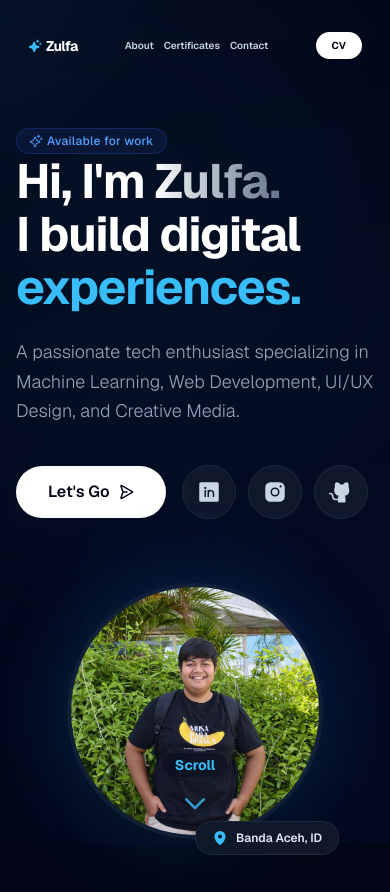
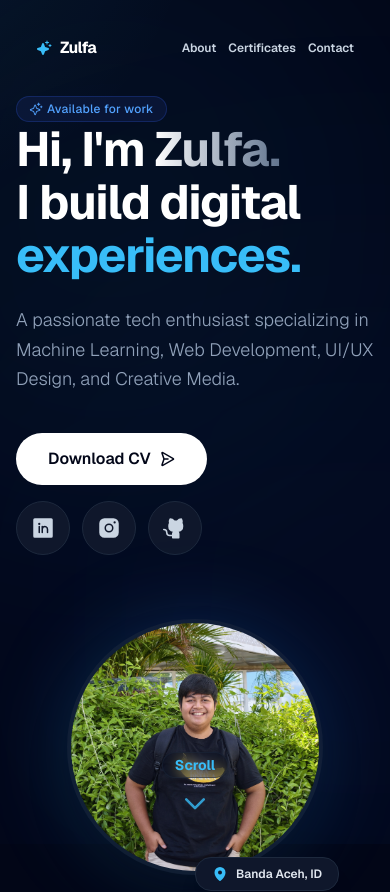
Before and after one commit to dimzulfaridha/myportfolio-website, a React (Vite) app: page / in a window 390 px wide. Shown: the top 892 px of the page. Built offline with nearby package versions, Linux system fonts and the light colour scheme.

Commit message:
Adjust mobile layout: move body up, remove mobile CV button, enlarge mobile nav texts, replace hero Let's Go with Download CV

```diff
--- a/src/App.jsx
+++ b/src/App.jsx
@@ -472,24 +472,23 @@ function App() {
             : "max-w-7xl bg-transparent border-transparent rounded-none md:rounded-full"
             }`}
         >
-          <div className={`flex justify-between items-center w-full gap-2 ${scrolled ? "px-3 py-2 md:px-6 md:py-3" : "px-3 py-2 md:px-2 md:py-2"}`}>
-            <a href="#" className="text-sm md:text-2xl font-bold tracking-tighter text-white flex items-center gap-1 md:gap-3 shrink-0 hover:text-accent transition-colors">
-              <Sparkle size={14} weight="fill" className="text-accent md:w-[24px] md:h-[24px]" />
+          <div className={`flex justify-between items-center w-full gap-4 ${scrolled ? "px-5 py-3 md:px-6 md:py-3" : "px-5 py-3 md:px-2 md:py-2"}`}>
+            <a href="#" className="text-base md:text-2xl font-bold tracking-tighter text-white flex items-center gap-2 md:gap-3 shrink-0 hover:text-accent transition-colors">
+              <Sparkle weight="fill" className="text-accent w-[16px] h-[16px] md:w-[24px] md:h-[24px]" />
               <span className="hidden md:inline">Di Muhammad Zulfa Ridha</span>
               <span className="md:hidden">Zulfa</span>
             </a>
 
             {/* Mobile Links - Visible only on Mobile */}
-            <div className={`md:hidden flex items-center justify-center gap-2.5 sm:gap-4 text-[10px] sm:text-xs font-semibold text-slate-300 transition-all duration-500`}>
+            <div className={`md:hidden flex items-center justify-end gap-3 font-semibold text-slate-300 transition-all duration-500 text-xs`}>
               <a href="#about" className="hover:text-white transition-colors">About</a>
               <a href="#showcase" className="hover:text-white transition-colors">Certificates</a>
               <a href="#contact" className="hover:text-white transition-colors">Contact</a>
             </div>
 
-            <div className="flex items-center shrink-0">
-              <a href="/CV a.n Di Muhammad Zulfa Ridha.pdf" download="CV a.n Di Muhammad Zulfa Ridha.pdf" className="bg-white hover:bg-slate-200 text-slate-950 px-4 py-1.5 md:px-8 md:py-3.5 rounded-full text-[10px] md:text-sm font-bold transition-all active:scale-95 shadow-sm whitespace-nowrap">
-                <span className="md:hidden">CV</span>
-                <span className="hidden md:inline">Download CV</span>
+            <div className="hidden md:flex items-center shrink-0">
+              <a href="/CV a.n Di Muhammad Zulfa Ridha.pdf" download="CV a.n Di Muhammad Zulfa Ridha.pdf" className="bg-white hover:bg-slate-200 text-slate-950 px-8 py-3.5 rounded-full text-sm font-bold transition-all active:scale-95 shadow-sm whitespace-nowrap">
+                Download CV
               </a>
             </div>
           </div>
@@ -523,7 +522,7 @@ function App() {
           </div>
         </div>
       </div>
-      <div className="max-w-7xl mx-auto px-4 sm:px-6 lg:px-8 relative z-10 pt-32 md:pt-20">
+      <div className="max-w-7xl mx-auto px-4 sm:px-6 lg:px-8 relative z-10 pt-24 md:pt-20">
 
         {/* Hero Section */}
         <section className="min-h-[calc(100vh-140px)] pb-40 md:pb-12 flex flex-col md:flex-row items-center justify-between gap-16 md:gap-12 relative mb-12">
@@ -556,8 +555,8 @@ function App() {
               <div className="flex gap-4 items-center flex-wrap">
                 <motion.a
                   variants={{ hidden: { opacity: 0, y: 20 }, visible: { opacity: 1, y: 0, transition: { duration: 0.8, ease: [0.32, 0.72, 0, 1] } } }}
-                  href="#about" className="bg-white hover:bg-slate-200 text-slate-950 font-semibold px-8 py-3.5 rounded-full transition-transform active:scale-95 inline-flex items-center justify-center gap-2">
-                  Let's Go <PaperPlaneRight weight="bold" />
+                  href="/CV a.n Di Muhammad Zulfa Ridha.pdf" download="CV a.n Di Muhammad Zulfa Ridha.pdf" className="bg-white hover:bg-slate-200 text-slate-950 font-semibold px-8 py-3.5 rounded-full transition-transform active:scale-95 inline-flex items-center justify-center gap-2">
+                  Download CV <PaperPlaneRight weight="bold" />
                 </motion.a>
                 <div className="flex gap-3">
                   <motion.a
```
